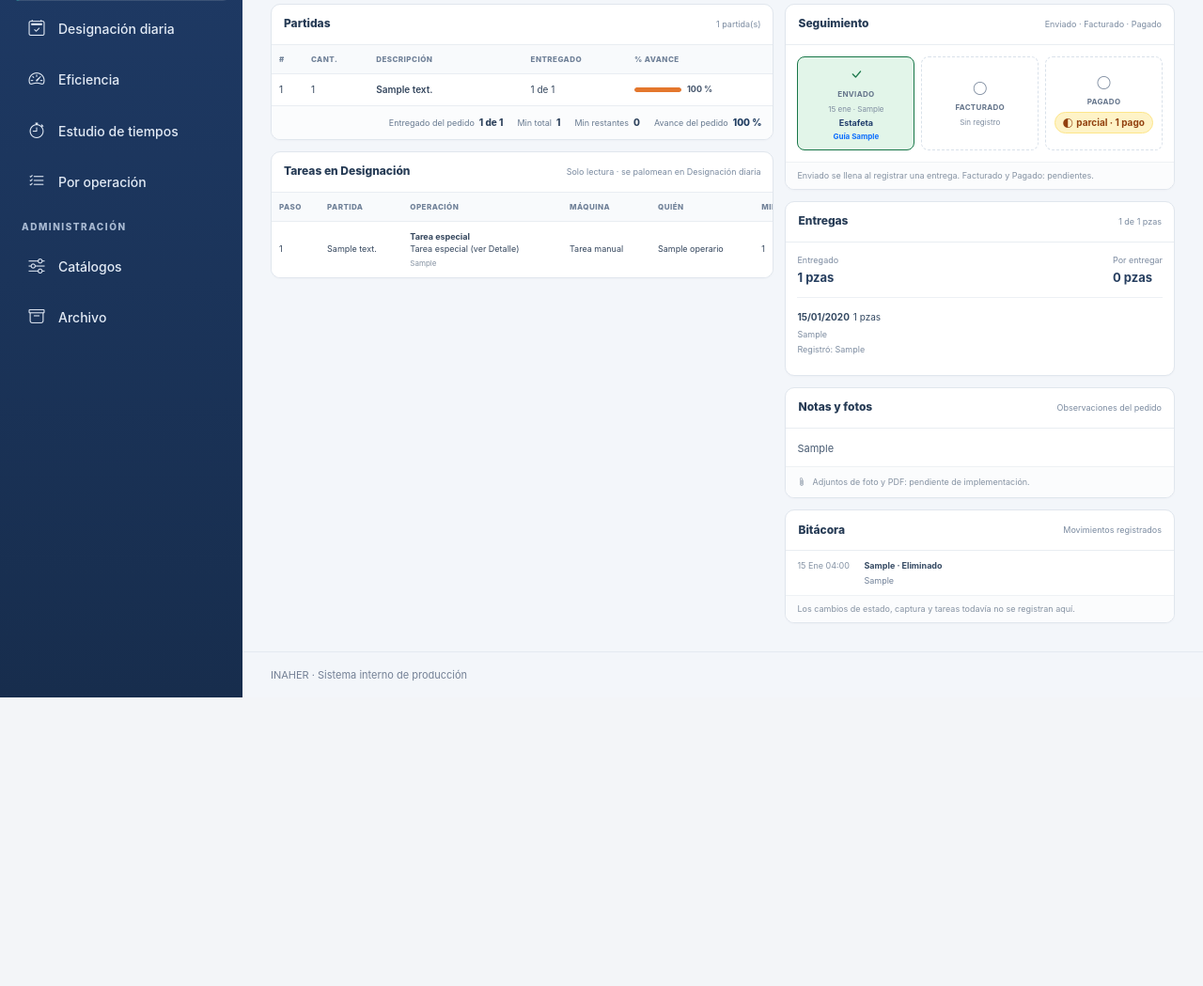
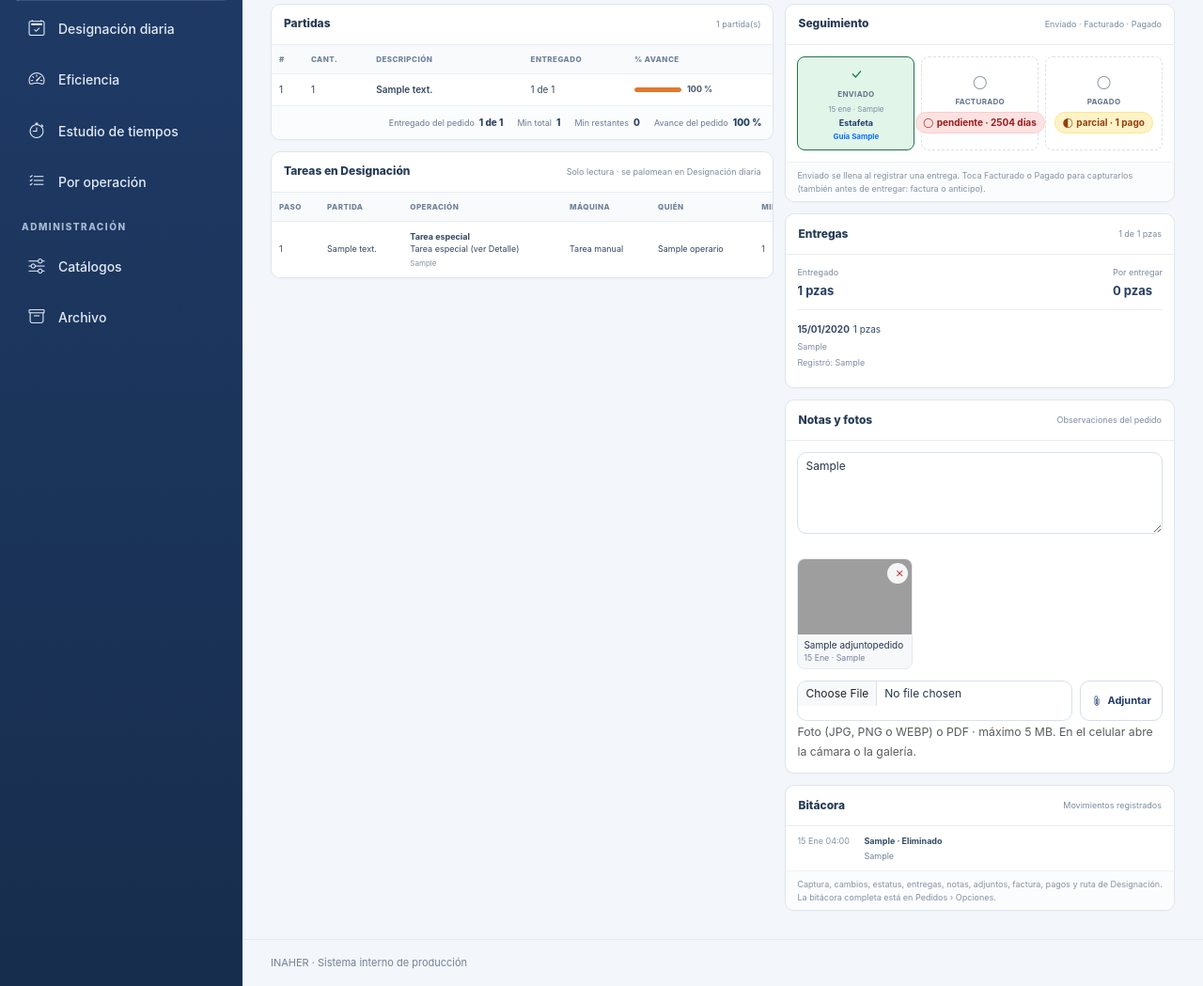
Before and after one commit to ERicardoMT/CRUD-INAHER, a Django app: page /pedidos/1/ in a window 1280 px wide. Shown: the part 284-1333 px from the top of the page at 94% size. Before the commit the page ends 1026 px from the top, so only its background shows below. Run offline with Django 5.2, Linux system fonts and the light colour scheme; data comes from the database, SQL or seed files in the repository; tables that the repository leaves empty hold one stand-in row (values such as "Sample post"); grey boxes are pictures that could not be loaded.

Commit message:
Pedidos: notas en la lista, adjuntos (foto/PDF 5 MB), seguimiento de factura y pago, bitácora completa y buscador en vivo; Designación: Carga por persona fija al bajar

```diff
--- a/designaciones/views.py
+++ b/designaciones/views.py
@@ -20,7 +20,7 @@ from openpyxl.styles import Alignment, Font, PatternFill
 from openpyxl.utils import get_column_letter
 
 from core.roles import EDITAR, IMPRIMIR, NUEVO_DIA, PALOMEAR, nombre_de, permisos_de, requiere
-from pedidos.models import Pedido
+from pedidos.models import MovimientoPedido, Pedido
 
 from . import reglas
 from .forms import ItemDesignacionForm
@@ -662,6 +662,8 @@ def cargar_ruta(request):
     sincronizar_pedidos(pedido)  # sigue EN ESPERA: no hay ✓ ni avance
     total = sum(t.minutos for t in creadas)
     sin_tiempo = sum(1 for t in creadas if t.sin_tiempo)
+    MovimientoPedido.registrar(pedido, MovimientoPedido.Accion.RUTA, nombre_de(request.user),
+                            f"{len(creadas)} tareas · {total} min · {sin_tiempo} sin tiempo")
     messages.success(
         request,
         f"Se agregaron {len(creadas)} tareas del pedido {pedido.numero}: {total} min · {sin_tiempo} sin tiempo · nacen sin persona.",
--- a/pedidos/forms.py
+++ b/pedidos/forms.py
@@ -2,7 +2,7 @@ from django import forms
 from django.core.exceptions import ValidationError
 from django.forms import BaseInlineFormSet, inlineformset_factory
 
-from .models import Cliente, Entrega, PartidaPedido, Pedido, max_5mb
+from .models import AdjuntoPedido, Cliente, Entrega, PartidaPedido, Pedido, max_5mb
 from .fotos import comprimir_foto
 
 
@@ -272,3 +272,23 @@ class EntregaForm(forms.ModelForm):
             raise ValidationError(f"Solo faltan {faltan} pzas por entregar.")
         self.instance.cantidad = total
         return datos
+class AdjuntoForm(forms.ModelForm):
+    """Foto (se comprime, como el acuse) o PDF. 5 MB máximo."""
+
+    class Meta:
+        model = AdjuntoPedido
+        fields = ["archivo"]
+        widgets = {"archivo": forms.ClearableFileInput(attrs={"class": "form-control form-control-sm", "accept": "image/*,.pdf"})}
+
+    def clean_archivo(self):
+        archivo = self.cleaned_data["archivo"]
+        max_5mb(archivo)
+        if archivo.name.lower().endswith(".pdf"):
+            if archivo.read(5) != b"%PDF-":
+                raise ValidationError("El archivo no es un PDF válido.")
+            archivo.seek(0)
+            return archivo
+        try:
+            return comprimir_foto(archivo)
+        except Exception:
+            raise ValidationError("No se pudo leer la imagen. Sube JPG, PNG, WEBP o PDF.")
--- a/pedidos/urls.py
+++ b/pedidos/urls.py
@@ -27,4 +27,7 @@ urlpatterns = [
     path("exportar/", views.exportar_excel, name="exportar_excel"),
     path("bitacora/", views.bitacora, name="bitacora"),
     path("api/numero-disponible/", views.numero_disponible, name="numero_disponible"),
+    path("<int:pk>/notas/", views.guardar_notas, name="notas"),
+    path("<int:pk>/adjuntar/", views.adjuntar, name="adjuntar"),
+    path("adjunto/<int:pk>/quitar/", views.quitar_adjunto, name="quitar_adjunto"),
 ]
--- a/pedidos/views.py
+++ b/pedidos/views.py
@@ -1,4 +1,5 @@
 from datetime import date
+from pathlib import Path
 from django.contrib import messages
 from django.db import transaction
 from django.db.models import F, Q
@@ -23,8 +24,8 @@ from openpyxl.utils import get_column_letter
 
 from .catalogo import modelos_catalogo
 from eficiencia.calculos import COLUMNAS_COSTO, VER_COSTOS, costos_de, poner_costos
-from .forms import EntregaForm, PartidaFormSet, PedidoForm, mensaje_numero_ocupado
-from .models import Cliente, Entrega, EntregaPartida, MovimientoPedido, Pedido, porcentaje, texto_seguro
+from .forms import EntregaForm, PartidaFormSet, PedidoForm, mensaje_numero_ocupado, AdjuntoForm
+from .models import Cliente, Entrega, EntregaPartida, MovimientoPedido, Pedido, porcentaje, texto_seguro, AdjuntoPedido
 from django.contrib.auth.decorators import permission_required
 
 
@@ -275,7 +276,7 @@ class PedidoDetailView(DetailView):
         return (
             Pedido.objects.con_minutos()
             .select_related("cliente")
-            .prefetch_related("partidas__entregas", "entregas", "pagos")
+            .prefetch_related("partidas__entregas", "entregas", "pagos", "adjuntos")
         )
 
     def get_context_data(self, **kwargs):
@@ -315,9 +316,9 @@ class PedidoDetailView(DetailView):
         context["movimientos"] = (
             MovimientoPedido.objects
             .filter(pedido_numero=pedido.numero)
-            .order_by("-fecha", "-id")[:8]
+            .order_by("-fecha", "-id")[:15]
         )
-
+        context["form_adjunto"] = AdjuntoForm()
         return context
 
 class PedidoFormMixin:
@@ -353,6 +354,7 @@ class PedidoFormMixin:
         return context
 
     def form_valid(self, form):
+        es_nuevo = self.object is None
         partidas = self.get_partidas()
         if not partidas.is_valid():
             return self.render_to_response(self.get_context_data(form=form, partidas=partidas))
@@ -365,6 +367,13 @@ class PedidoFormMixin:
             if "estado" in form.changed_data:
                 self.object.establecer_estado(self.object.estado)
             self.object.sincronizar_detenido()
+            cambios = [str(form.fields[c].label or c) for c in form.changed_data]
+            cambios += ["partidas"] if partidas.has_changed() else []
+            if es_nuevo or cambios:
+                MovimientoPedido.registrar(
+                    self.object, MovimientoPedido.Accion.CAPTURADO if es_nuevo else MovimientoPedido.Accion.EDITADO,
+                    quien_hace(self.request), "" if es_nuevo else "Cambió: " + ", ".join(cambios),
+                )
 
         messages.success(self.request, f"Pedido {self.object.numero} guardado.")
         return redirect(self.get_success_url())
@@ -562,7 +571,7 @@ def cambiar_estado(request, pk):
         messages.error(request, "Estatus no válido.")
     elif nuevo != pedido.estado:
         anterior = pedido.get_estado_display()
-        pedido.establecer_estado(nuevo)
+        pedido.establecer_estado(nuevo, usuario=quien_hace(request))
         messages.success(request, f"Pedido {pedido.numero}: {anterior} → {pedido.get_estado_display()}.")
 
     return volver(request)
@@ -589,6 +598,7 @@ def registrar_entrega(request, pk):
                 )
 
                 pedido.actualizar_por_entregas()
+                MovimientoPedido.registrar(pedido, MovimientoPedido.Accion.ENTREGA, entrega.registrada_por, entrega)
 
             pedido = Pedido.objects.prefetch_related("entregas").get(pk=pedido.pk)
             if pedido.estado == Pedido.Estado.ENTREGADO:
@@ -615,6 +625,7 @@ def eliminar_entrega(request, pk):
     entrega = get_object_or_404(Entrega.objects.select_related("pedido"), pk=pk)
     pedido = entrega.pedido
     with transaction.atomic():
+        MovimientoPedido.registrar(pedido, MovimientoPedido.Accion.ENTREGA_QUITADA, quien_hace(request), entrega)
         entrega.acuse.delete(save=False)
         entrega.delete()
         pedido.actualizar_por_entregas()
@@ -633,3 +644,48 @@ def numero_disponible(request):
     if existente:
         return JsonResponse({"disponible": False, "mensaje": mensaje_numero_ocupado(existente)})
     return JsonResponse({"disponible": True})
+
+NOTAS_MAX = 1000
+
+@require_POST
+def guardar_notas(request, pk):
+    """Notas sin entrar a editar el pedido (lista y ficha). Se guardan al salir de la casilla y quedan en la bitácora."""
+    pedido = get_object_or_404(Pedido, pk=pk)
+    notas = request.POST.get("notas", "").strip()
+    if len(notas) > NOTAS_MAX:
+        return JsonResponse({"ok": False, "error": f"Máximo {NOTAS_MAX} caracteres."}, status=400)
+    if notas != pedido.notas:
+        anterior = pedido.notas
+        pedido.notas = notas
+        pedido.save(update_fields=["notas", "fecha_actualizacion"])
+        MovimientoPedido.registrar(pedido, MovimientoPedido.Accion.NOTAS, quien_hace(request),
+                                   f"«{anterior[:100]}» → «{notas[:100]}»")
+    return JsonResponse({"ok": True})
+
+@require_POST
+def adjuntar(request, pk):
+    """Notas y fotos: una foto (se comprime) o un PDF, 5 MB máximo."""
+    pedido = get_object_or_404(Pedido, pk=pk)
+    form = AdjuntoForm(request.POST, request.FILES)
+    if form.is_valid():
+        adjunto = form.save(commit=False)
+        adjunto.pedido = pedido
+        adjunto.nombre = Path(request.FILES["archivo"].name).name[:150]
+        adjunto.subido_por = quien_hace(request)
+        adjunto.save()
+        MovimientoPedido.registrar(pedido, MovimientoPedido.Accion.ADJUNTO, adjunto.subido_por, adjunto.nombre)
+        messages.success(request, f"Se adjuntó «{adjunto.nombre}».")
+    else:
+        messages.error(request, " ".join(form.errors.get("archivo", ["No se pudo adjuntar el archivo."])))
+    return redirect("pedidos:detalle", pk=pedido.pk)
+
+
+@require_POST
+def quitar_adjunto(request, pk):
+    adjunto = get_object_or_404(AdjuntoPedido.objects.select_related("pedido"), pk=pk)
+    with transaction.atomic():
+        MovimientoPedido.registrar(adjunto.pedido, MovimientoPedido.Accion.ADJUNTO_QUITADO, quien_hace(request), adjunto.nombre)
+        adjunto.archivo.delete(save=False)
+        adjunto.delete()
+    messages.info(request, f"Se quitó «{adjunto.nombre}».")
+    return redirect("pedidos:detalle", pk=adjunto.pedido_id)
--- a/static/css/app.css
+++ b/static/css/app.css
@@ -1047,11 +1047,20 @@ textarea.form-control {
 .designacion-side-col {
     width: 320px;
     flex: 0 0 320px;
+    align-self: stretch;
 }
 
 .sticky-top-card {
     position: sticky;
     top: 20px;
+    display: flex;
+    flex-direction: column;
+    max-height: calc(100vh - 40px);
+}
+
+.sticky-top-card > .p-3 {
+    min-height: 0;
+    overflow-y: auto;
 }
 
 .table-designacion th {
@@ -1168,8 +1177,12 @@ textarea.form-control {
 @media (max-width: 992px) {
     .designacion-grid {
         flex-direction: column-reverse;
-    }
-
+
+    }
+    .sticky-top-card {
+        position: static;
+        max-height: none;
+    }
     .designacion-side-col {
         width: 100%;
         flex: auto;
@@ -3572,6 +3585,10 @@ textarea.form-control {
 }
 
 /* ----- Pedidos: buscador ----- */
+.pedidos-buscar {
+    position: relative;
+}
+
 .pedidos-buscar input {
     width: 260px;
     font-size: 12px;
@@ -3779,3 +3796,53 @@ textarea.form-control {
     background: #F7F8FA;
     font-size: 13px;
 }
+/* ==========================================================
+   PEDIDOS · notas rápidas y adjuntos
+   ========================================================== */
+.nota-rapida textarea { min-width: 180px; font-size: 12px; resize: vertical; }
+.nota-rapida-estado { display: block; min-height: 14px; color: var(--text-muted); font-size: 10px; }
+.nota-rapida-estado.is-ok { color: var(--success-text); }
+.nota-rapida-estado.is-error { color: #B91C1C; }
+
+.pedido-adjuntos {
+    display: grid;
+    grid-template-columns: repeat(auto-fill, minmax(96px, 1fr));
+    gap: 10px;
+    margin: 12px 0;
+}
+
+.pedido-adjunto {
+    position: relative;
+    margin: 0;
+    overflow: hidden;
+    border: 1px solid var(--border);
+    border-radius: 8px;
+    background: #F7F8FA;
+}
+
+.pedido-adjunto > a {
+    display: flex;
+    height: 80px;
+    align-items: center;
+    justify-content: center;
+    color: #B91C1C;
+    font-size: 28px;
+}
+
+.pedido-adjunto img { width: 100%; height: 100%; object-fit: cover; }
+.pedido-adjunto figcaption { padding: 4px 6px; font-size: 10px; word-break: break-word; }
+.pedido-adjunto figcaption small { display: block; color: var(--text-muted); }
+.pedido-adjunto form { position: absolute; top: 4px; right: 4px; }
+
+.pedido-adjunto-quitar {
+    width: 22px;
+    height: 22px;
+    border: 0;
+    border-radius: 50%;
+    background: rgba(255, 255, 255, 0.9);
+    color: #B91C1C;
+    line-height: 1;
+}
+
+.pedido-adjuntar { display: flex; flex-wrap: wrap; gap: 8px; margin-top: 12px; }
+.pedido-adjuntar input { flex: 1 1 200px; min-width: 0; }
--- a/static/js/archivo.js
+++ b/static/js/archivo.js
@@ -1,4 +1,4 @@
-// Ventanas FACTURADO / PAGADO: el contenido viene del servidor y se guarda sin salir de la página.
+// Buscador en vivo (Archivo y Pedidos): contesta mientras escribes dónde está cada pedido.
 (() => {
     const modalEl = document.getElementById("ventana");
     if (!modalEl) return;
@@ -36,7 +36,7 @@
 // Buscador del Archivo: contesta mientras escribes dónde está cada pedido.
 (() => {
     const entrada = document.querySelector("[data-buscar-url]");
-    const lista = document.getElementById("archivo-sugerencias");
+    const lista = entrada && document.getElementById(entrada.getAttribute("aria-controls"));
     if (!entrada || !lista) return;
     let espera;
     let peticion;
@@ -52,7 +52,8 @@
             peticion?.abort();
             peticion = new AbortController();
             try {
-                const url = `${entrada.dataset.buscarUrl}?q=${encodeURIComponent(texto)}`;
+                const volver = encodeURIComponent(location.pathname + location.search);
+                const url = `${entrada.dataset.buscarUrl}?q=${encodeURIComponent(texto)}&next=${volver}`;
                 const respuesta = await fetch(url, { signal: peticion.signal });
                 lista.innerHTML = await respuesta.text();
                 lista.hidden = false;
--- /dev/null
+++ b/static/pedidos/js/notas.js
@@ -0,0 +1,18 @@
+document.addEventListener("change", async (evento) => {
+    const form = evento.target.closest("[data-nota-rapida]");
+    if (!form) return;
+    const estado = form.querySelector(".nota-rapida-estado");
+    estado.className = "nota-rapida-estado";
+    estado.textContent = "Guardando…";
+    try {
+        const respuesta = await fetch(form.action, {
+            method: "POST", body: new FormData(form), headers: { "X-Requested-With": "fetch" },
+        });
+        const datos = await respuesta.json();
+        estado.textContent = datos.ok ? "Guardado" : datos.error;
+        estado.classList.add(datos.ok ? "is-ok" : "is-error");
+    } catch {
+        estado.textContent = "No se pudo guardar. Revisa tu conexión.";
+        estado.classList.add("is-error");
+    }
+});
--- a/templates/archivo/_busqueda.html
+++ b/templates/archivo/_busqueda.html
@@ -1,5 +1,5 @@
 {% for p in pedidos %}
-<a class="archivo-sugerencia" href="{% url 'pedidos:detalle' p.pk %}?next={% filter urlencode %}{% url 'archivo:pedidos' %}?q={{ q }}{% endfilter %}">
+<a class="archivo-sugerencia" href="{% url 'pedidos:detalle' p.pk %}?next={% if volver %}{{ volver|urlencode }}{% else %}{% filter urlencode %}{% url 'archivo:pedidos' %}?q={{ q }}{% endfilter %}{% endif %}">
     <span>
         <strong>{{ p.numero }}</strong> {{ p.cliente|default:"Sin cliente" }} ·
         {% for x in p.partidas.all %}{{ x.cantidad }} {{ x.descripcion }}{% if not forloop.last %}, {% endif %}{% endfor %}
--- a/templates/archivo/_chip_factura.html
+++ b/templates/archivo/_chip_factura.html
@@ -1,4 +1,4 @@
-{% if pedido.fecha_entrega and not pedido.archivado_sin_terminar %}
+{% if not pedido.archivado_sin_terminar %}
 <button type="button" class="archivo-chip-boton" data-ventana="{% url 'archivo:facturado' pedido.pk %}" title="Capturar o corregir la factura"{% if not perms.pedidos.palomear_seguimiento %} disabled{% endif %}>
     {% if pedido.factura_estado == "FACTURADO" %}
     <span class="archivo-chip is-ok"><i class="bi bi-check-lg"></i>{{ pedido.factura_folio }}</span>
@@ -6,7 +6,7 @@
     <span class="archivo-chip is-neutral">— no pidió factura</span>
     {% else %}
     <span class="archivo-chip {% if pedido.dias_sin_facturar > 7 %}is-vencido{% else %}is-pendiente{% endif %}">
-        <i class="bi bi-circle"></i>pendiente · {{ pedido.dias_sin_facturar }} día{{ pedido.dias_sin_facturar|pluralize }}
+        <i class="bi bi-circle"></i>pendiente{% if pedido.dias_sin_facturar is not None %} · {{ pedido.dias_sin_facturar }} día{{ pedido.dias_sin_facturar|pluralize }}{% endif %}
     </span>
     {% endif %}
 </button>
--- a/templates/archivo/_chip_pago.html
+++ b/templates/archivo/_chip_pago.html
@@ -1,4 +1,4 @@
-{% if pedido.fecha_entrega and not pedido.archivado_sin_terminar %}
+{% if not pedido.archivado_sin_terminar %}
 <button type="button" class="archivo-chip-boton" data-ventana="{% url 'archivo:pagado' pedido.pk %}" title="Registrar o corregir pagos" {% if not perms.pedidos.palomear_seguimiento %} disabled{% endif %}
 >
     {% if pedido.liquidacion %}
--- /dev/null
+++ b/templates/pedidos/_nota_rapida.html
@@ -0,0 +1,7 @@
+{# Notas del pedido sin entrar a editarlo: se guardan solas al salir de la casilla. #}
+<form method="post" action="{% url 'pedidos:notas' pedido.pk %}" class="nota-rapida" data-nota-rapida>
+    {% csrf_token %}
+    <textarea name="notas" rows="{{ filas|default:2 }}" maxlength="1000" class="form-control form-control-sm"
+              placeholder="Escribe una nota…" aria-label="Notas del pedido {{ pedido.numero }}">{{ pedido.notas }}</textarea>
+    <small class="nota-rapida-estado" aria-live="polite"></small>
+</form>
--- a/templates/pedidos/pedido_detail.html
+++ b/templates/pedidos/pedido_detail.html
@@ -317,25 +317,25 @@
                             {% endif %}
                         </div>
                         {% empty %}
-                        {% include "archivo/_chip_factura.html" %}
+                        <small>Sin envío</small>
                         {% endfor %}
                     </div>
 
-                    <div class="pedido-seguimiento-item">
-                        <i class="bi bi-circle"></i>
+                    <div class="pedido-seguimiento-item{% if pedido.factura_estado != 'PENDIENTE' %} is-done{% endif %}">
+                        <i class="bi {% if pedido.factura_estado != 'PENDIENTE' %}bi-check-lg{% else %}bi-circle{% endif %}"></i>
                         <strong>FACTURADO</strong>
-                        <small>Sin registro</small>
+                        {% include "archivo/_chip_factura.html" %}
                     </div>
 
-                    <div class="pedido-seguimiento-item">
-                        <i class="bi bi-circle"></i>
+                    <div class="pedido-seguimiento-item{% if pedido.liquidacion %} is-done{% endif %}">
+                        <i class="bi {% if pedido.liquidacion %}bi-check-lg{% else %}bi-circle{% endif %}"></i>
                         <strong>PAGADO</strong>
                         {% include "archivo/_chip_pago.html" %}
                     </div>
                 </div>
 
                 <div class="pedido-ficha-nota-tecnica">
-                    Enviado se llena al registrar una entrega. Facturado y Pagado: pendientes.
+                    Enviado se llena al registrar una entrega. Toca Facturado o Pagado para capturarlos (también antes de entregar: factura o anticipo).
                 </div>
 
             </section>
@@ -397,16 +397,30 @@
                 </div>
 
                 <div class="pedido-notas-contenido">
-                    {% if pedido.notas %}
-                        <p>{{ pedido.notas|linebreaksbr }}</p>
-                    {% else %}
-                        <p class="pedido-ficha-vacio">Sin observaciones registradas.</p>
+                    {% include "pedidos/_nota_rapida.html" with filas=4 %}
+                    {% if pedido.adjuntos.all %}
+                    <div class="pedido-adjuntos">
+                        {% for a in pedido.adjuntos.all %}
+                        <figure class="pedido-adjunto">
+                            <a href="{{ a.archivo.url }}" target="_blank" rel="noopener" title="{{ a.nombre }}">
+                                {% if a.es_pdf %}<i class="bi bi-file-earmark-pdf"></i>{% else %}<img src="{{ a.archivo.url }}" alt="{{ a.nombre }}" loading="lazy">{% endif %}
+                            </a>
+                            <figcaption>{{ a.nombre|truncatechars:24 }}<small>{{ a.subido_en|date:"d M" }}{% if a.subido_por %} · {{ a.subido_por }}{% endif %}</small></figcaption>
+                            <form method="post" action="{% url 'pedidos:quitar_adjunto' a.pk %}" onsubmit="return confirm('¿Quitar este adjunto?');">
+                                {% csrf_token %}
+                                <button type="submit" class="pedido-adjunto-quitar" aria-label="Quitar {{ a.nombre }}"><i class="bi bi-x"></i></button>
+                            </form>
+                        </figure>
+                        {% endfor %}
+                    </div>
                     {% endif %}
 
-                    <div class="pedido-adjuntos-pendientes">
-                        <i class="bi bi-paperclip"></i>
-                        Adjuntos de foto y PDF: pendiente de implementación.
-                    </div>
+                    <form method="post" action="{% url 'pedidos:adjuntar' pedido.pk %}" enctype="multipart/form-data" class="pedido-adjuntar">
+                        {% csrf_token %}
+                        {{ form_adjunto.archivo }}
+                        <button type="submit" class="btn-outline-inaher btn-sm"><i class="bi bi-paperclip"></i> Adjuntar</button>
+                    </form>
+                    <small class="text-muted">Foto (JPG, PNG o WEBP) o PDF · máximo 5 MB. En el celular abre la cámara o la galería.</small>
                 </div>
 
             </section>
@@ -435,14 +449,14 @@
                     </article>
                     {% empty %}
                     <p class="pedido-ficha-vacio">
-                        Aún no hay movimientos de archivo o desarchivo registrados.
+                        Aún no hay movimientos registrados.
                     </p>
                     {% endfor %}
 
                 </div>
 
                 <div class="pedido-ficha-nota-tecnica">
-                    Los cambios de estado, captura y tareas todavía no se registran aquí.
+                    Captura, cambios, estatus, entregas, notas, adjuntos, factura, pagos y ruta de Designación. La bitácora completa está en Pedidos › Opciones.
                 </div>
 
             </section>
@@ -452,9 +466,9 @@
     </div>
 </div>
 {% include "archivo/_ventana.html" %}
+{% endblock %}
 
 {% block extra_js %}
 <script src="{% static 'js/archivo.js' %}"></script>
+<script src="{% static 'pedidos/js/notas.js' %}"></script>
 {% endblock %}
-
-{% endblock %}
```
Also changed, not shown: archivo/views.py (+10 -10 lines), pedidos/models.py (+57 -7 lines), templates/pedidos/pedido_list.html (+6 -4 lines), pedidos/migrations/0012_alter_movimientopedido_accion_adjuntopedido.py (added).
